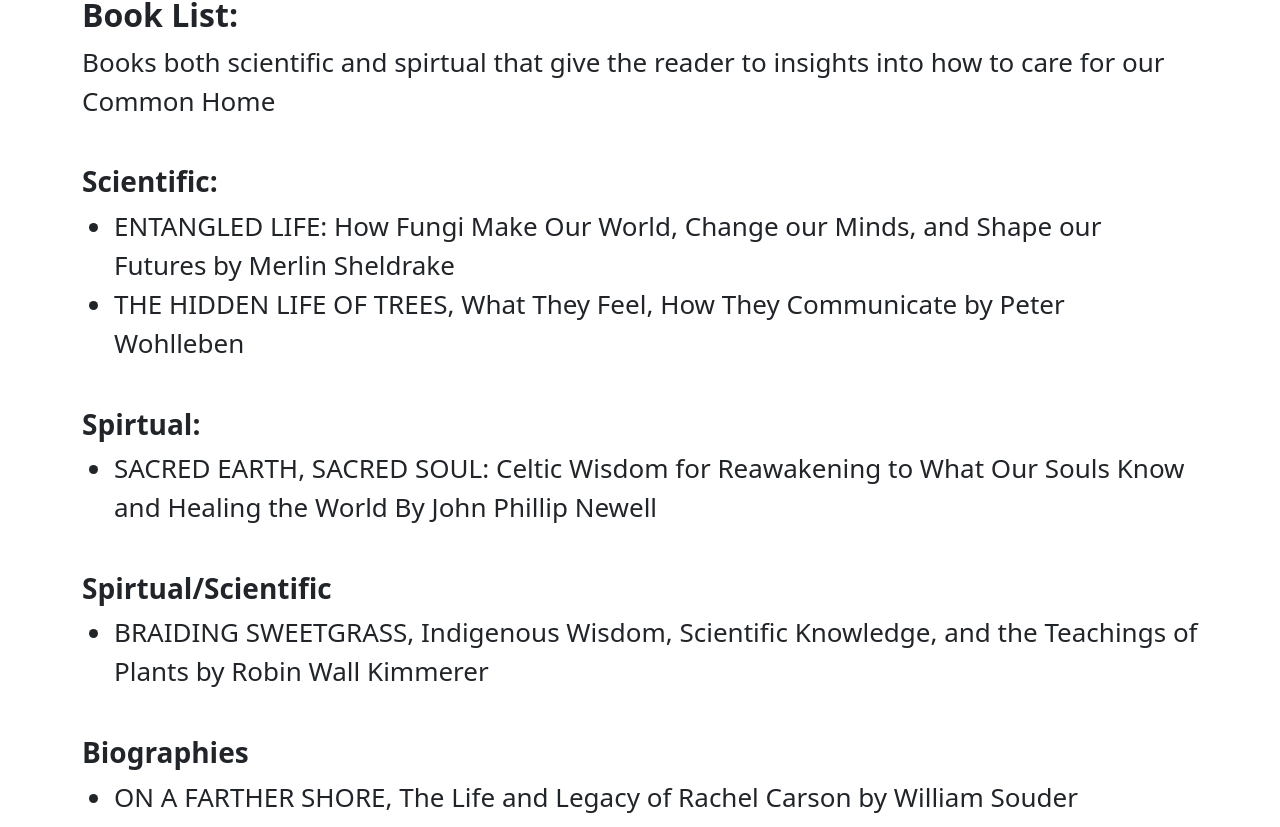
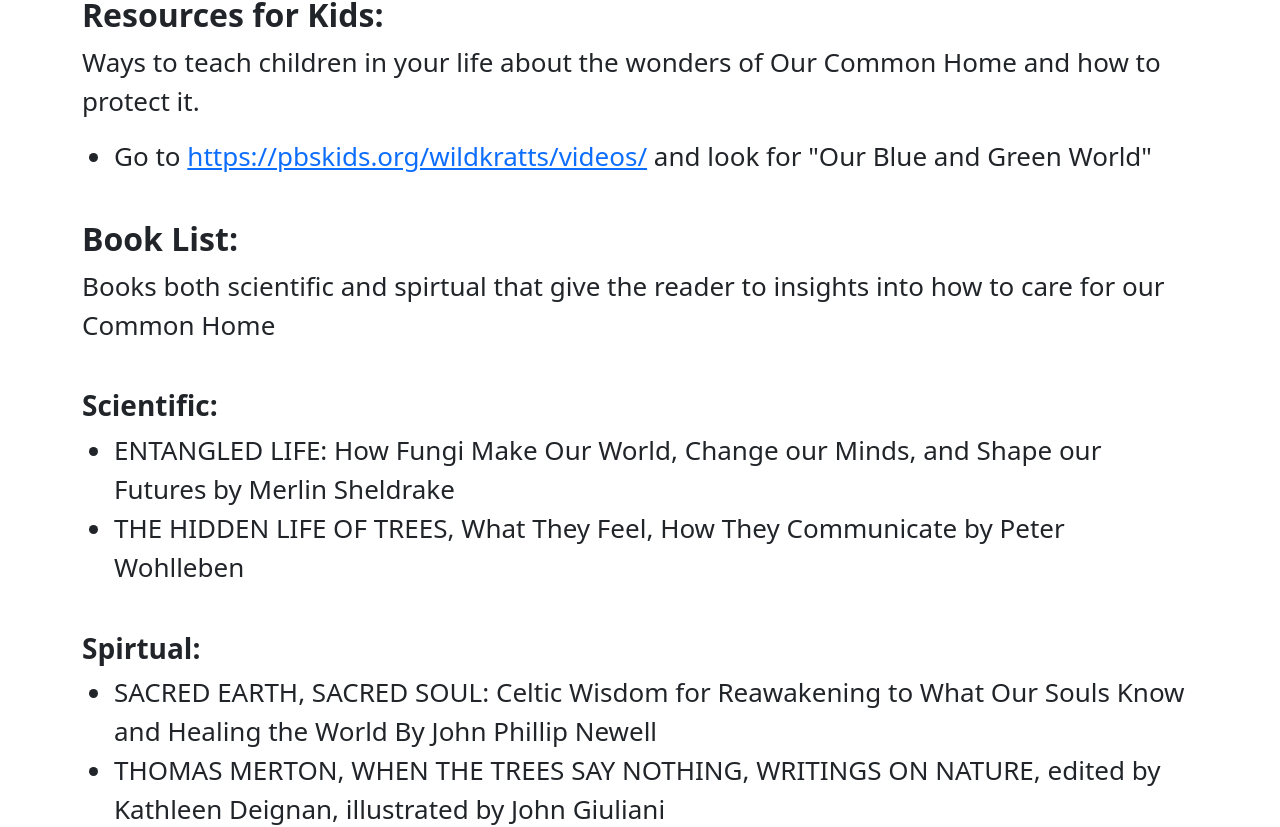
Before and after one commit to nfriesen1/care-for-creation, a React (Create React App) app: page /resources in a window 1280 px wide. Shown: the part 1858-2685 px from the top of the page. Built offline with nearby package versions, Linux system fonts and the light colour scheme.

Commit message:
adding resources

```diff
--- a/src/pages/Resources.js
+++ b/src/pages/Resources.js
@@ -138,6 +138,25 @@ const Resources = () => {
           <li></li>
         </ul>
         <p>
+          <h2 id="action-header">Resources for Kids:</h2> Ways to teach children
+          in your life about the wonders of Our Common Home and how to protect
+          it.
+        </p>
+        <ul>
+          <li>
+            {" "}
+            Go to{" "}
+            <a
+              href="https://pbskids.org/wildkratts/videos/"
+              target="_blank"
+              rel="noopener noreferrer"
+            >
+              https://pbskids.org/wildkratts/videos/
+            </a>{" "}
+            and look for "Our Blue and Green World"
+          </li>
+        </ul>
+        <p>
           <h2 id="action-header">Book List:</h2> Books both scientific and
           spirtual that give the reader to insights into how to care for our
           Common Home
@@ -145,32 +164,37 @@ const Resources = () => {
         <h3 id="sub-header">Scientific:</h3>
         <ul>
           <li>
-          ENTANGLED LIFE: How Fungi Make Our World, Change our Minds, and Shape our Futures by Merlin Sheldrake
+            ENTANGLED LIFE: How Fungi Make Our World, Change our Minds, and
+            Shape our Futures by Merlin Sheldrake
           </li>
           <li>
-          THE HIDDEN LIFE OF TREES, What They Feel, How They Communicate by Peter Wohlleben
+            THE HIDDEN LIFE OF TREES, What They Feel, How They Communicate by
+            Peter Wohlleben
           </li>
         </ul>
         <h3 id="sub-header">Spirtual:</h3>
         <ul>
           <li>
-          SACRED EARTH, SACRED SOUL: Celtic Wisdom for Reawakening to What Our Souls Know and Healing the World By John Phillip Newell
+            SACRED EARTH, SACRED SOUL: Celtic Wisdom for Reawakening to What Our
+            Souls Know and Healing the World By John Phillip Newell
+          </li>
+          <li>
+            THOMAS MERTON, WHEN THE TREES SAY NOTHING, WRITINGS ON NATURE,
+            edited by Kathleen Deignan, illustrated by John Giuliani
           </li>
         </ul>
-        <h3 id="sub-header">
-          Spirtual/Scientific
-        </h3>
+        <h3 id="sub-header">Spirtual/Scientific</h3>
         <ul>
           <li>
-          BRAIDING SWEETGRASS, Indigenous Wisdom, Scientific Knowledge, and the Teachings of Plants by Robin Wall Kimmerer
+            BRAIDING SWEETGRASS, Indigenous Wisdom, Scientific Knowledge, and
+            the Teachings of Plants by Robin Wall Kimmerer
           </li>
         </ul>
-        <h3 id="sub-header">
-          Biographies
-        </h3>
+        <h3 id="sub-header">Biographies</h3>
         <ul>
           <li>
-          ON A FARTHER SHORE, The Life and Legacy of Rachel Carson by William Souder
+            ON A FARTHER SHORE, The Life and Legacy of Rachel Carson by William
+            Souder
           </li>
         </ul>
       </Container>
```
